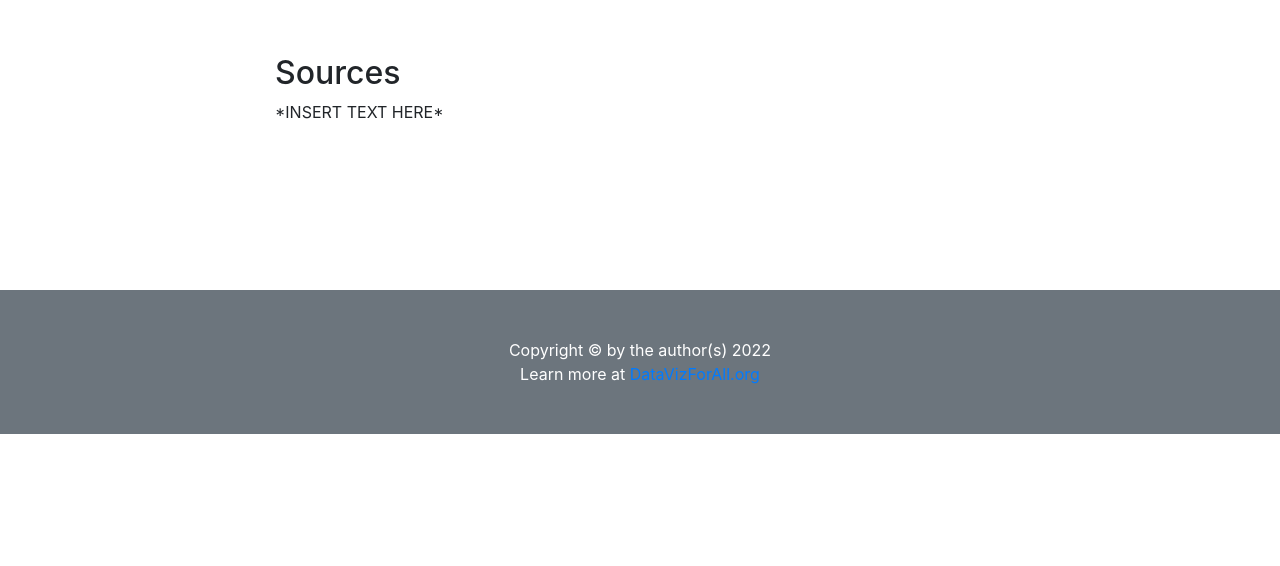
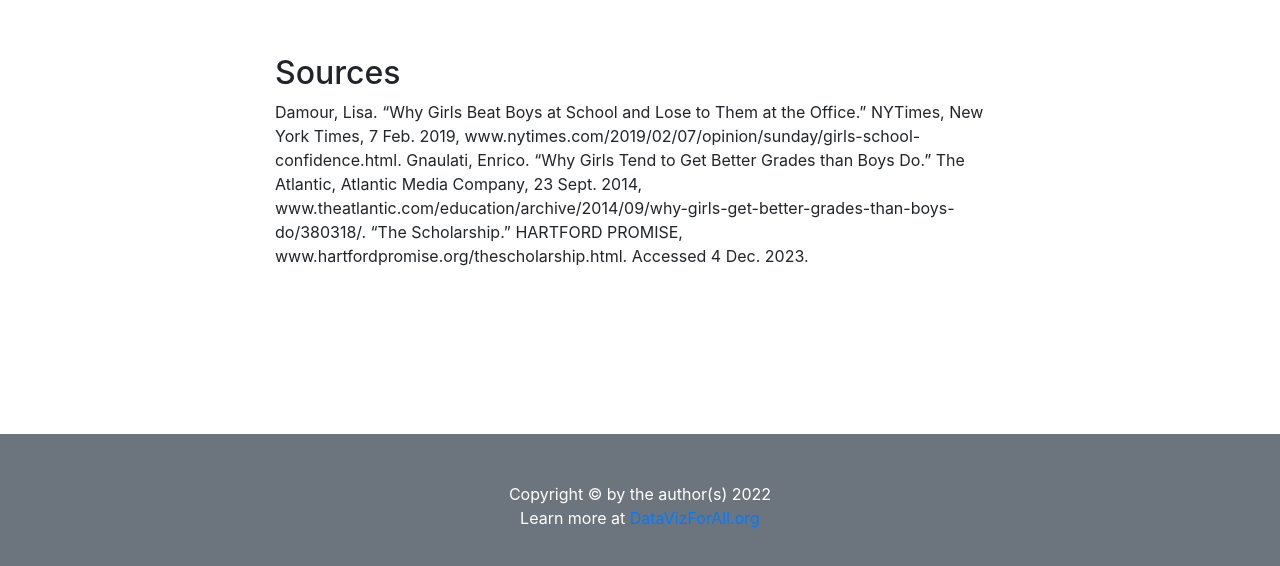
Before and after one commit to DataVizForAll/hartfordpromise-bradley-kirk, a plain HTML site: page index.html in a window 1280 px wide. Shown: the part 5780-6346 px from the top of the page. Before the commit the page ends 6214 px from the top, so only its background shows below. Drawn offline with nearby package versions, Linux system fonts and the light colour scheme.

Commit message:
Update index.html

```diff
--- a/index.html
+++ b/index.html
@@ -139,7 +139,9 @@ We found that uninterrupted students from the Hartford Promise data set are 57 p
         <div class="col-lg-8 mx-auto">
           <h2>Sources</h2>
 
-          <p>*INSERT TEXT HERE*</p>
+          <p>Damour, Lisa. “Why Girls Beat Boys at School and Lose to Them at the Office.” NYTimes, New York Times, 7 Feb. 2019, www.nytimes.com/2019/02/07/opinion/sunday/girls-school-confidence.html.
+Gnaulati, Enrico. “Why Girls Tend to Get Better Grades than Boys Do.” The Atlantic, Atlantic Media Company, 23 Sept. 2014, www.theatlantic.com/education/archive/2014/09/why-girls-get-better-grades-than-boys-do/380318/.
+“The Scholarship.” HARTFORD PROMISE, www.hartfordpromise.org/thescholarship.html. Accessed 4 Dec. 2023. </p>
 
         </div>
       </div>
```
